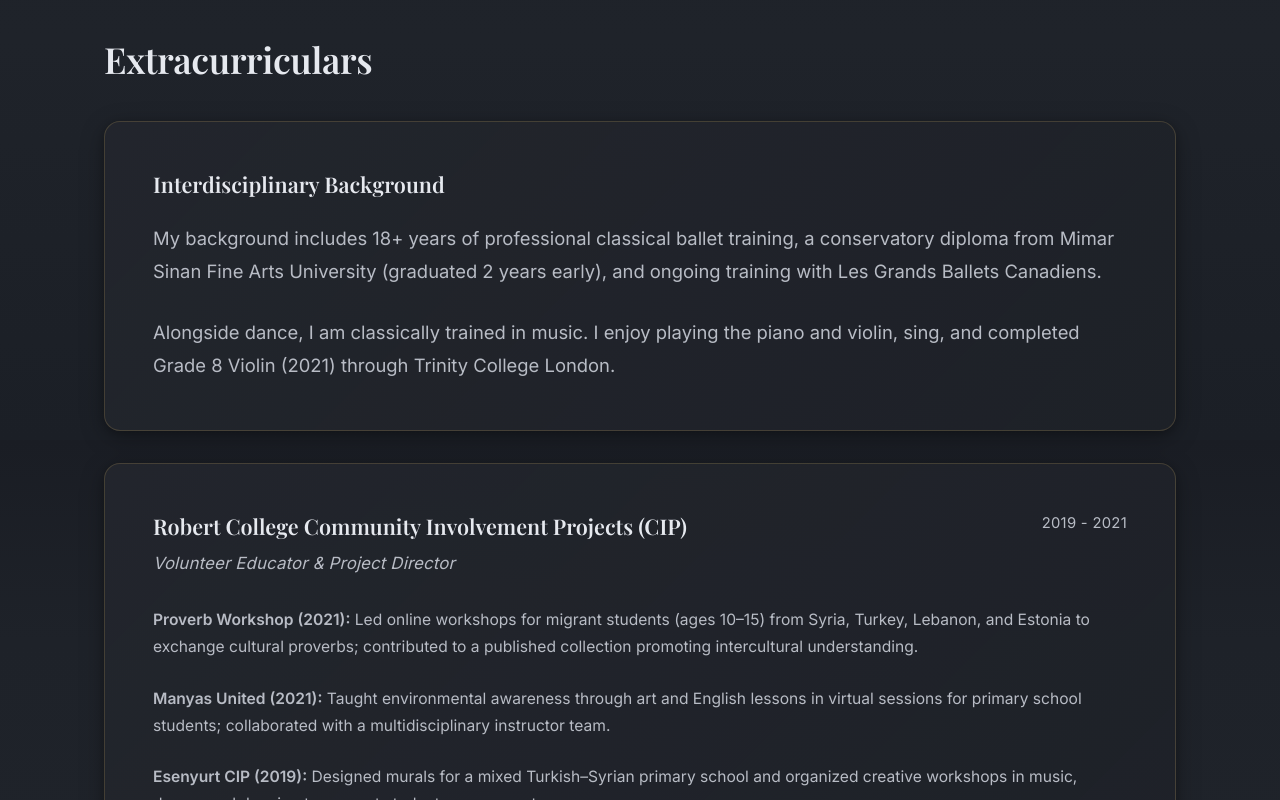
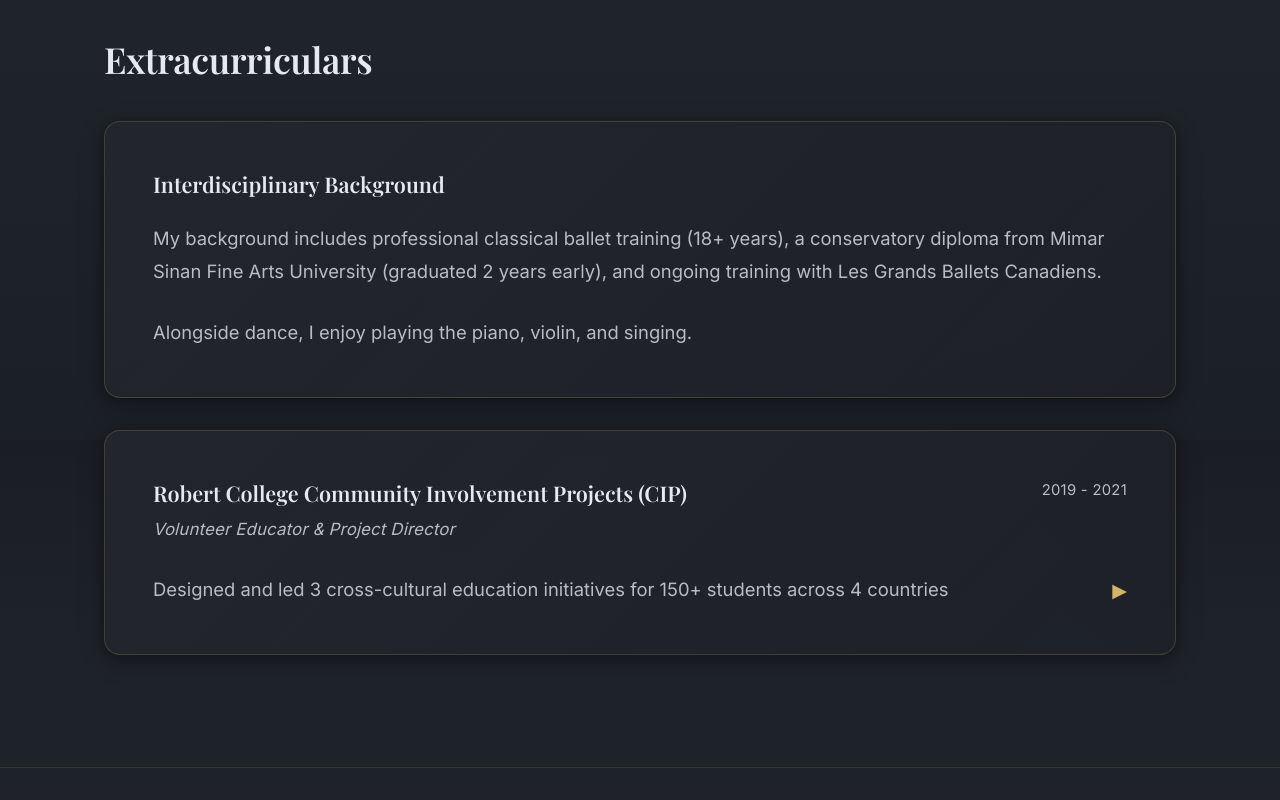
Before and after one commit to nehirozs/my-website, a React (Vite) app: page /about in a window 1280 px wide. Shown: the part 1160-1960 px from the top of the page. Built offline with nearby package versions, Linux system fonts and the light colour scheme.

Commit message:
about update 2

```diff
--- a/src/pages/About.jsx
+++ b/src/pages/About.jsx
@@ -13,6 +13,7 @@ export default function About() {
   const [volunteerCardRef, volunteerCardVisible] = useScrollAnimation({ threshold: 0.1, delay: 0.2 });
 
   const [activeIndex, setActiveIndex] = useState(0);
+  const [cipExpanded, setCipExpanded] = useState(false);
   const photoSectionRef = useRef(null);
   const photos = [bshPhoto, singingPhoto]; // balletPhoto removed - kept commented above for future use
 
@@ -124,10 +125,10 @@ export default function About() {
         >
           <h3 style={styles.projectName}>Interdisciplinary Background</h3>
           <p style={{...styles.paragraph, marginTop: '1.5rem', marginBottom: 0}}>
-            My background includes 18+ years of professional classical ballet training, a conservatory diploma from Mimar Sinan Fine Arts University (graduated 2 years early), and ongoing training with Les Grands Ballets Canadiens.
+            My background includes professional classical ballet training (18+ years), a conservatory diploma from Mimar Sinan Fine Arts University (graduated 2 years early), and ongoing training with Les Grands Ballets Canadiens.
           </p>
           <p style={{...styles.paragraph, marginTop: '1.75rem', marginBottom: 0}}>
-            Alongside dance, I am classically trained in music. I enjoy playing the piano and violin, sing, and completed Grade 8 Violin (2021) through Trinity College London.
+            Alongside dance, I enjoy playing the piano, violin, and singing.
           </p>
         </div>
 
@@ -136,8 +137,10 @@ export default function About() {
           style={{
             ...styles.volunteerCard,
             ...(volunteerCardVisible ? styles.animateVisible : styles.animateHidden),
-            marginTop: '2rem'
+            marginTop: '2rem',
+            cursor: 'pointer'
           }}
+          onClick={() => setCipExpanded(!cipExpanded)}
         >
           <div style={styles.volunteerHeader}>
             <h3 style={styles.projectName}>Robert College Community Involvement Projects (CIP)</h3>
@@ -145,6 +148,11 @@ export default function About() {
           </div>
           <p style={styles.volunteerRole}>Volunteer Educator & Project Director</p>
 
+          {!cipExpanded ? (
+            <p style={{...styles.paragraph, marginTop: '1.5rem', marginBottom: 0}}>
+              Designed and led 3 cross-cultural education initiatives for 150+ students across 4 countries
+            </p>
+          ) : (
             <ul style={styles.projectList}>
               <li style={styles.projectItem}>
                 <strong>Proverb Workshop (2021):</strong> Led online workshops for migrant students (ages 10–15) from Syria, Turkey, Lebanon, and Estonia to exchange cultural proverbs; contributed to a published collection promoting intercultural understanding.
@@ -156,6 +164,16 @@ export default function About() {
                 <strong>Esenyurt CIP (2019):</strong> Designed murals for a mixed Turkish–Syrian primary school and organized creative workshops in music, drama, and drawing to support student engagement.
               </li>
             </ul>
+          )}
+
+          <div
+            style={{
+              ...styles.expandIndicator,
+              transform: cipExpanded ? 'rotate(90deg)' : 'rotate(0deg)'
+            }}
+          >
+            ▶
+          </div>
         </div>
       </div>
     </div>
@@ -246,6 +264,7 @@ const styles = {
     border: '1px solid rgba(212, 179, 102, 0.2)',
     boxShadow: '0 6px 24px rgba(0, 0, 0, 0.3), 0 2px 8px rgba(0, 0, 0, 0.2)',
     transition: 'all 0.4s cubic-bezier(0.4, 0, 0.2, 1)',
+    position: 'relative',
   },
   volunteerHeader: {
     display: 'flex',
@@ -285,6 +304,15 @@ const styles = {
     fontSize: '0.975rem',
     color: 'var(--text-muted)',
   },
+  expandIndicator: {
+    position: 'absolute',
+    top: '9rem',
+    right: '3rem',
+    fontSize: '1.2rem',
+    color: 'var(--gold)',
+    transition: 'transform 0.3s ease',
+    userSelect: 'none',
+  },
   animateHidden: {
     opacity: 0,
     transform: 'translateY(25px)',
--- a/src/pages/Home.jsx
+++ b/src/pages/Home.jsx
@@ -95,7 +95,7 @@ export default function Home() {
               ...(bioVisible ? styles.animateVisible : styles.animateHidden)
             }}
           >
-            Third-year student · Expected graduation December 2026
+            Third-year student · Expected graduation April 2027
           </p>
         </div>
 
```
Lines whose indentation alone changed are shown as unchanged.
